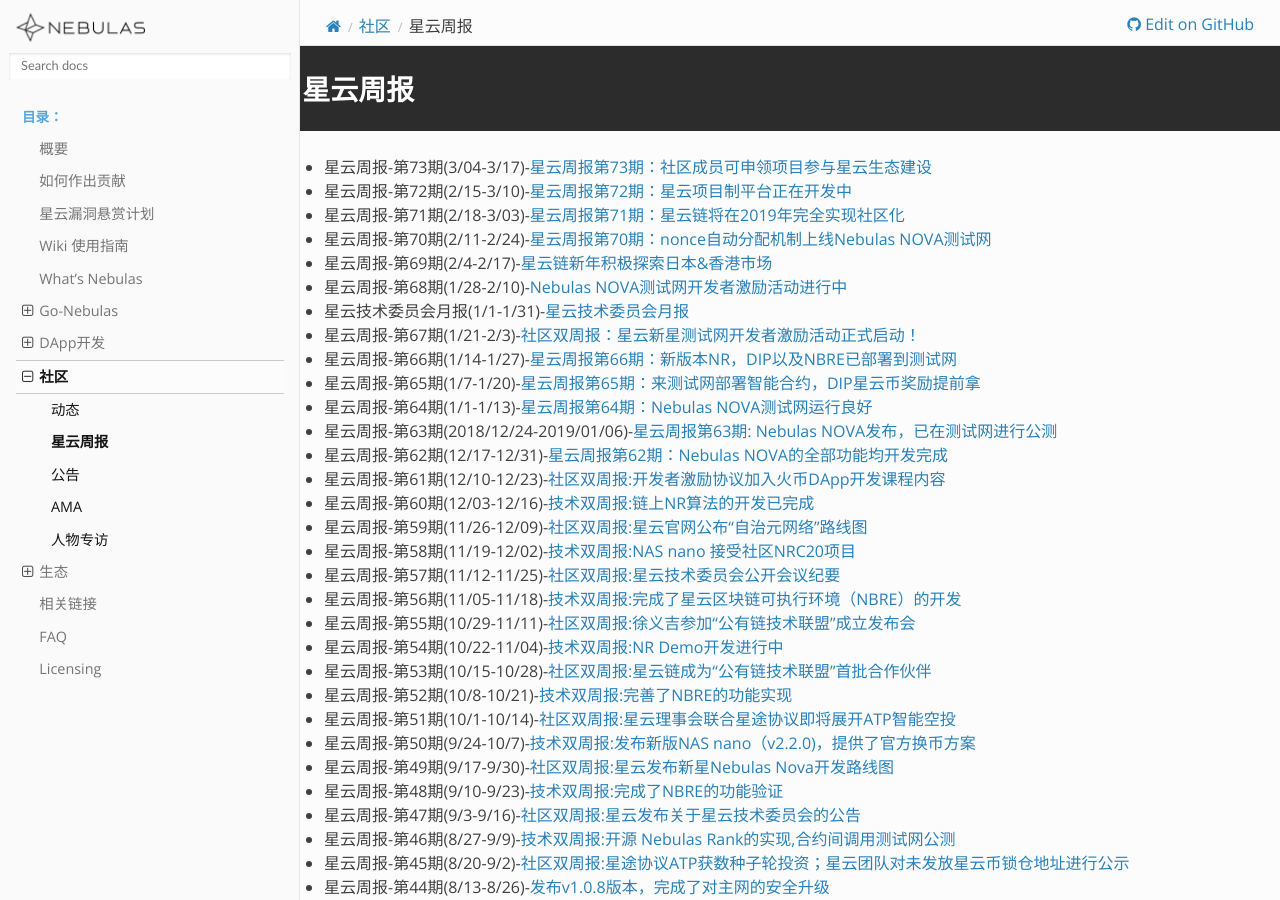
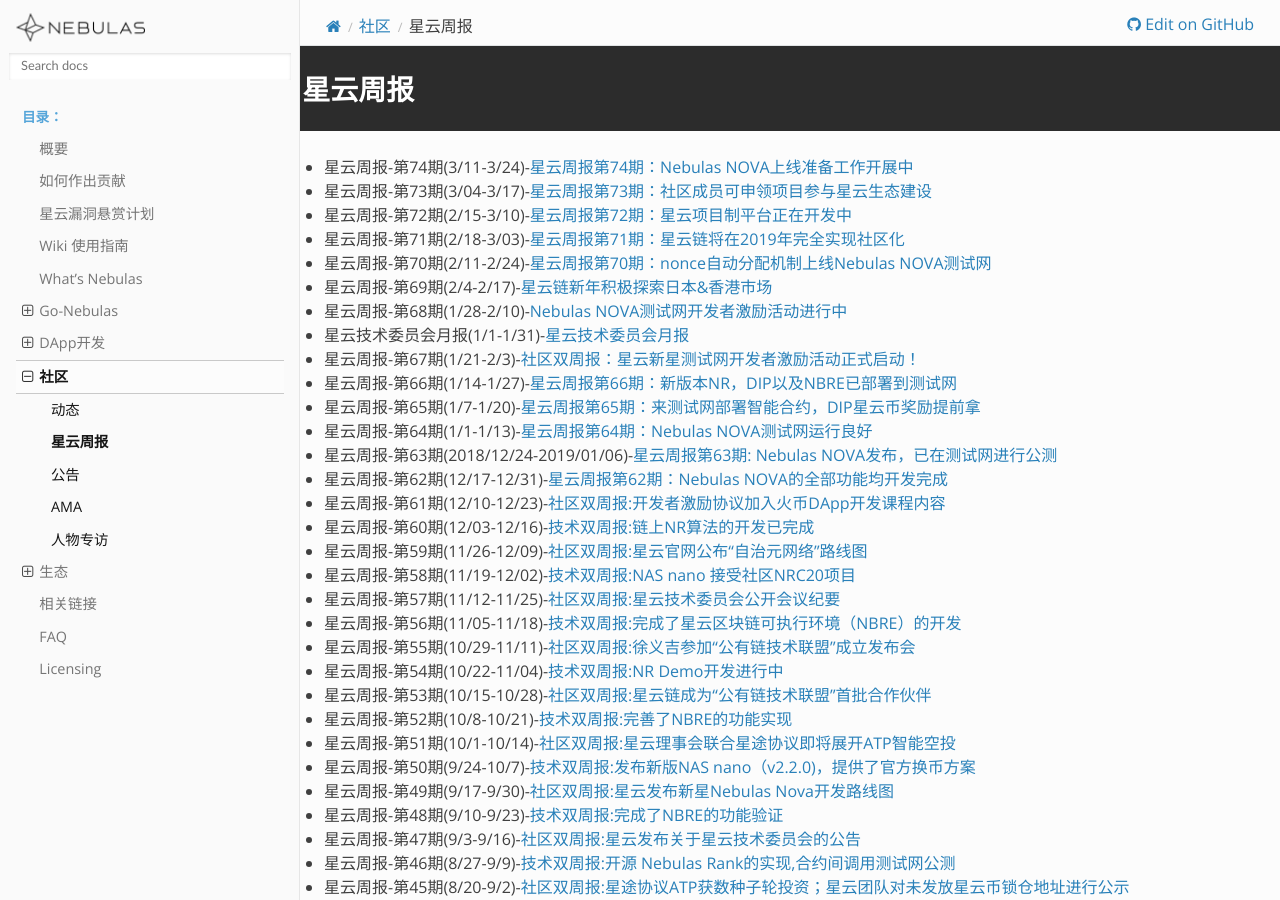
Before and after one commit to nebulasio/nebdocs, a Sphinx documentation site: the page built from docs/community/weekly-report.md, in a window 1280 px wide and 900 px high. Built offline with Sphinx 7.4.7 and the Read the Docs theme 2.0.0, drawn with Linux system fonts in a browser that asks for light colours; pages that are not in the unit, such as notebooks, are missing from menus.

Commit message:
Update weekly-report.md

```diff
--- a/docs/community/weekly-report.md
+++ b/docs/community/weekly-report.md
@@ -1,5 +1,6 @@
 # 星云周报
 
+- 星云周报-第74期(3/11-3/24)-[星云周报第74期：Nebulas NOVA上线准备工作开展中](https://blog.nebulas.io/2019/03/25/nebulas-bi-weekly-development-commits-74/)
 - 星云周报-第73期(3/04-3/17)-[星云周报第73期：社区成员可申领项目参与星云生态建设](https://blog.nebulas.io/2019/03/18/nebulas-bi-weekly-community-dynamics-73/)
 - 星云周报-第72期(2/15-3/10)-[星云周报第72期：星云项目制平台正在开发中](https://blog.nebulas.io/2019/03/11/nebulas-bi-weekly-development-commits-72/)
 - 星云周报-第71期(2/18-3/03)-[星云周报第71期：星云链将在2019年完全实现社区化](https://blog.nebulas.io/2019/03/04/nebulas-bi-weekly-community-dynamics-71/)
```
